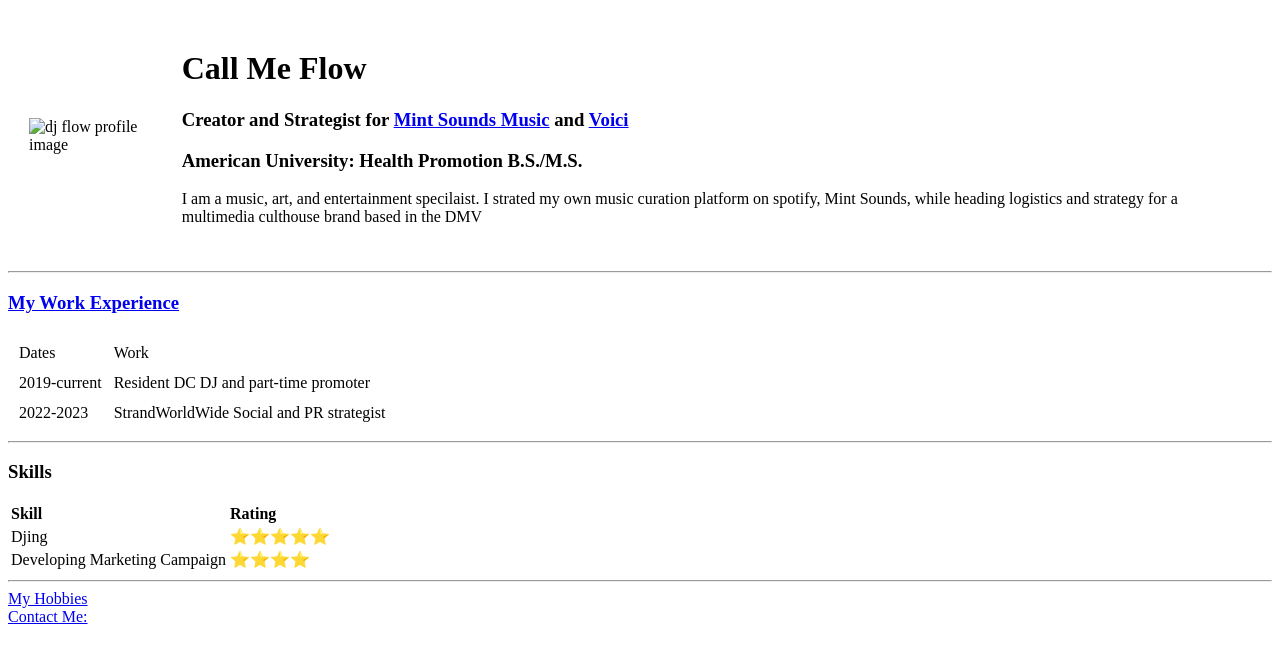
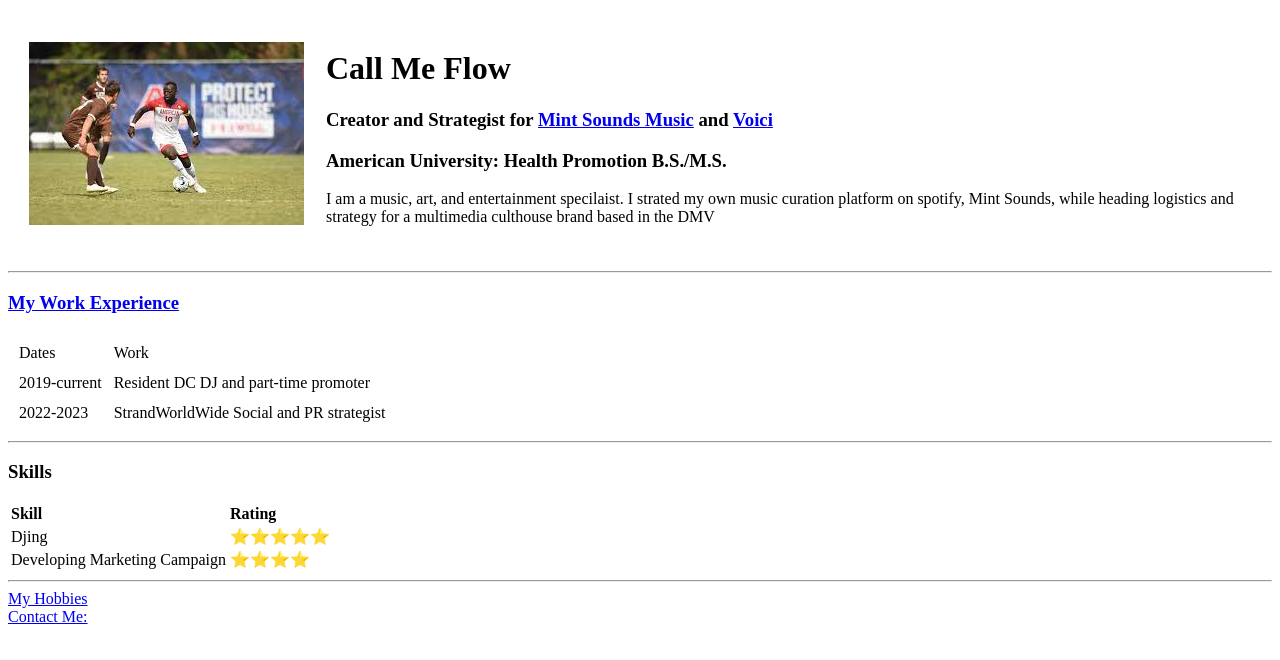
Before and after one commit to callme-flow/cv, a plain HTML site: page index.html in a window 1280 px wide. Drawn offline with Linux system fonts and the light colour scheme.

Commit message:
changed <img attribute from href to src*

```diff
--- a/index.html
+++ b/index.html
@@ -7,7 +7,7 @@
 <body>
     <table cellspacing="20">
         <tr>
-        <td><img href="jzprofilepng.jpeg" alt="dj flow profile image"></td>
+        <td><img src="jzprofilepng.jpeg" alt="dj flow profile image"></td>
         <td> <h1><stong>Call Me Flow</stong></h1>
           <h3>Creator and Strategist for <a href="https://open.spotify.com/user/0b1hvzaqkpfzjf983c5lww1x8?si=40bf256dc6644210">Mint Sounds Music</a> and <a href="https://www.thisisvoici.com/">Voici</a></h3>
           <h3>American University: Health Promotion B.S./M.S.</h3>
```
